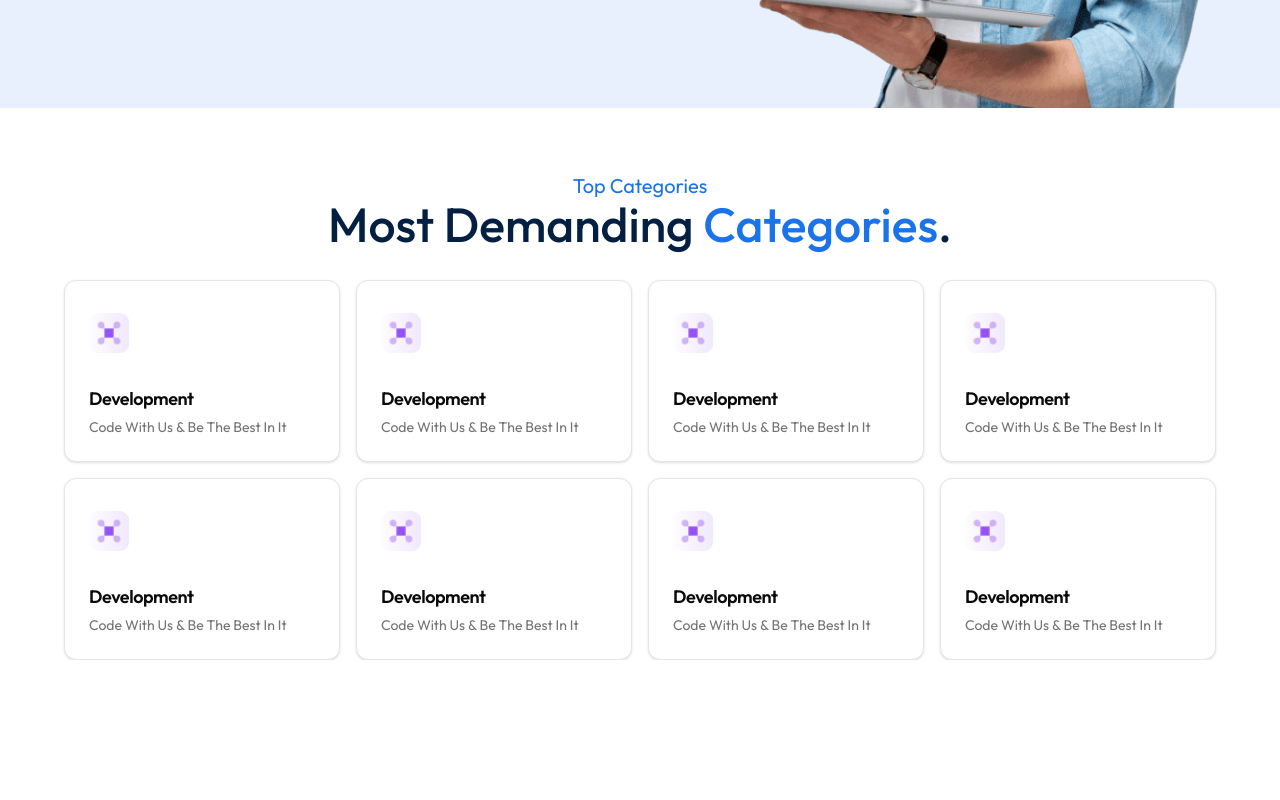
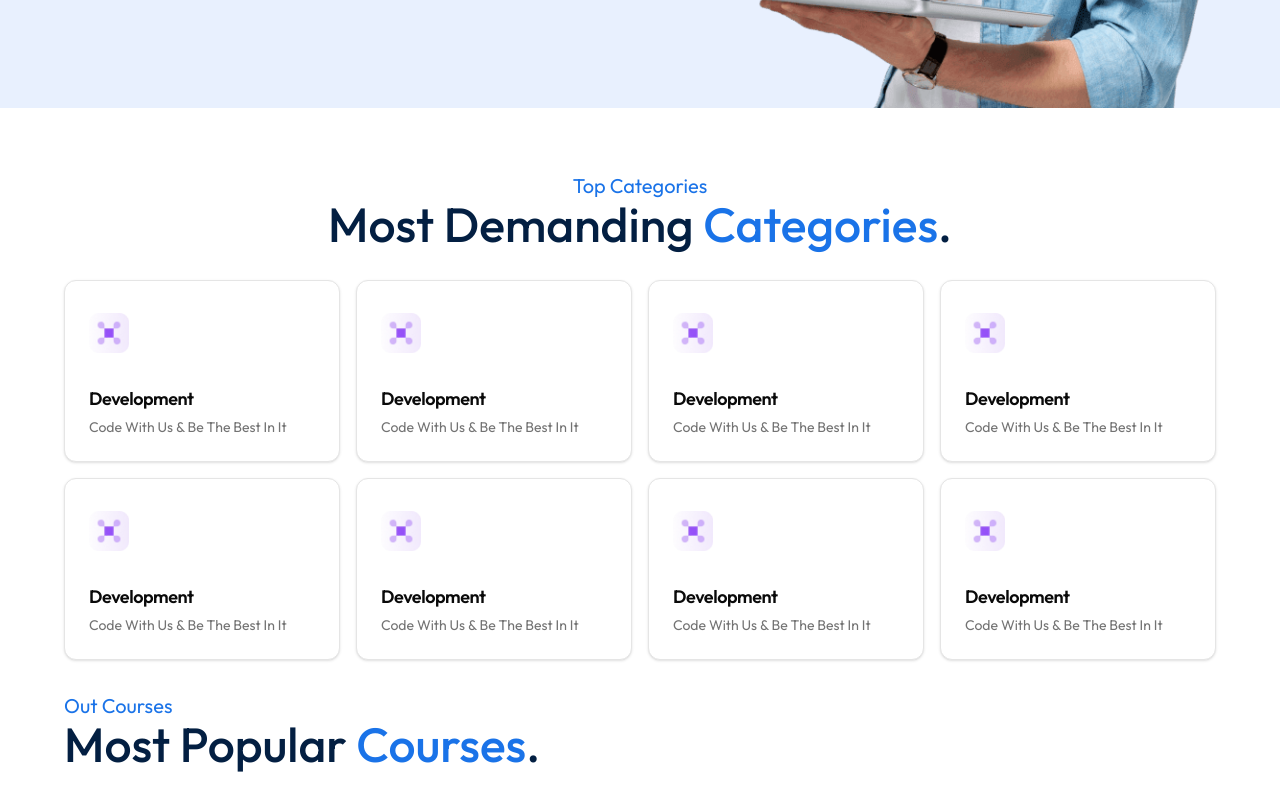
Before and after one commit to NextGen-WebPulse/studyArc-client, a React (Vite) app: page / in a window 1280 px wide. Shown: the part 571-1371 px from the top of the page. Before the commit the page ends 1231 px from the top, so only its background shows below. Built offline with nearby package versions, Linux system fonts and the light colour scheme.

Commit message:
feat - Add Categories section

```diff
--- /dev/null
+++ b/src/components/CustomCard.tsx
@@ -0,0 +1,15 @@
+import { Card } from "./ui/card";
+
+interface CardProps {
+  title: string;
+  description: string;
+  image: string;
+}
+
+export default function CategoryCard({}: CardProps) {
+  return (
+    <>
+      <Card className="cursor-pointer transition hover:-translate-y-1 hover:border-primary-300"></Card>
+    </>
+  );
+}
--- a/src/components/home/Categories.tsx
+++ b/src/components/home/Categories.tsx
@@ -1,4 +1,4 @@
-import CustomCard from "./CustomCard";
+import CategoryCard from "./CategoryCard";
 import CategoryImage from "../../assets/images/HomePageImages/categories-image.webp";
 
 interface ICardContent {
@@ -61,25 +61,25 @@ const cardContent: ICardContent[] = [
 
 export default function Categories() {
   return (
-    <div className="capitalize">
-      <section className="py-8 text-center text-primary-500">
+    <section className="capitalize">
+      <div className="py-8 text-center text-primary-500">
         <h1 className="text-xl">top categories</h1>
         <h2 className="text-5xl font-medium">
           <span className="text-additional-500">Most demanding </span>Categories
           <span className="text-additional-500">.</span>
         </h2>
-      </section>
+      </div>
 
-      <section className="grid grid-cols-1 gap-4 sm:grid-cols-2 xl:grid-cols-4">
+      <div className="grid grid-cols-1 gap-4 sm:grid-cols-2 xl:grid-cols-4">
         {cardContent.map((item) => (
-          <CustomCard
+          <CategoryCard
             key={item.id}
             title={item.title}
             description={item.description}
             image={item.image}
           />
         ))}
-      </section>
-    </div>
+      </div>
+    </section>
   );
 }
--- a/src/components/home/CustomCard.tsx
+++ b/src/components/home/CategoryCard.tsx
@@ -13,7 +13,7 @@ interface CardProps {
   image: string;
 }
 
-export default function CustomCard({ title, description, image }: CardProps) {
+export default function CategoryCard({ title, description, image }: CardProps) {
   return (
     <>
       <Card className="cursor-pointer transition hover:-translate-y-1 hover:border-primary-300">
--- /dev/null
+++ b/src/components/home/OurCourses.tsx
@@ -0,0 +1,16 @@
+function OurCourses() {
+  return (
+    <section>
+      <div className="py-8 text-primary-500">
+        <h1 className="text-xl">Out Courses</h1>
+        <h2 className="text-5xl font-medium">
+          <span className="text-additional-500">Most Popular </span>
+          Courses
+          <span className="text-additional-500">.</span>
+        </h2>
+      </div>
+    </section>
+  );
+}
+
+export default OurCourses;
--- a/src/pages/index.tsx
+++ b/src/pages/index.tsx
@@ -1,3 +1,4 @@
+import OurCourses from "@/components/home/OurCourses";
 import Banner from "../components/home/Banner";
 import Categories from "../components/home/Categories";
 
@@ -9,6 +10,7 @@ const Home = () => {
       </div>
       <div className="container-responsive mt-8">
         <Categories />
+        <OurCourses />
       </div>
     </>
   );
```
